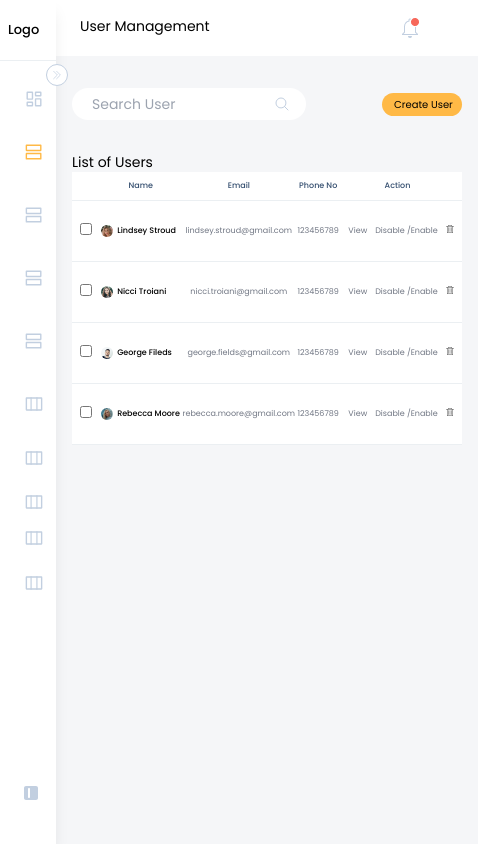
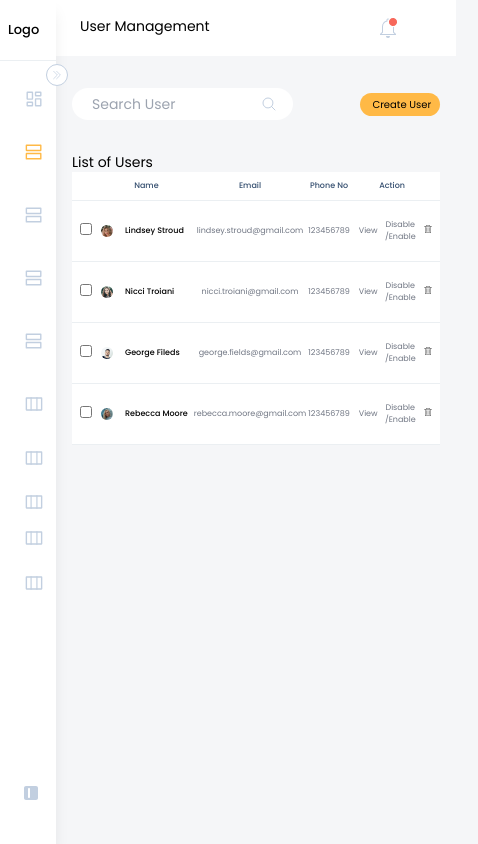
Before and after one commit to srestamalla/adminPanelHoostly, a React (Vite) app in the folder frontend/: page /user-management in a window 390 px wide. Shown: the whole page, 478 px wide, since content can reach past the window. Built offline with nearby package versions, Linux system fonts and the light colour scheme.

Commit message:
[feat] working on rsponsiveness

```diff
--- a/frontend/src/pages/ContactUs/index.jsx
+++ b/frontend/src/pages/ContactUs/index.jsx
@@ -13,7 +13,7 @@ const ContactUs = () => {
               Data from Contact Form
             </p>
           </div>
-          <div className="p-4 w-screen md:w-auto">
+          <div className="p-4 md:w-auto">
             <table className="w-full border-collapse p-2">
               <thead className="bg-white text-darkBlue text-[8px] md:text-[13px]">
                 <tr>
@@ -64,7 +64,7 @@ const ContactUs = () => {
                         <div className="whitespace-pre">{item.name}</div>
                       </div>
                     </td>
-                    <td className=" py-4 text-center text-tableGray border-b border-lightGray">
+                    <td className=" py-4 pl-4 text-center text-tableGray border-b border-lightGray">
                       {item.email}
                     </td>
                     <td className=" py-4 text-center  text-tableGray border-b border-lightGray">
@@ -80,7 +80,7 @@ const ContactUs = () => {
                         className="w-3 h-3 md:w-auto md:h-auto"
                       />
                     </td>
-                    <td className=" py-4 text-center border-b border-lightGray">
+                    <td className=" py-4 pr-2 text-center border-b border-lightGray">
                       {item.date}
                     </td>
                   </tr>
--- a/frontend/src/pages/UserManagement/index.jsx
+++ b/frontend/src/pages/UserManagement/index.jsx
@@ -53,7 +53,7 @@ const UserManagement = () => {
           <div className="md:px-4">
             <p className="text-sm md:text-xl font-normal">List of Users</p>
           </div>
-          <div className="md:p-4 w-screen md:w-auto">
+          <div className="md:p-4 md:w-auto">
             <table className="w-full border-collapse p-2">
               <thead className="bg-white text-darkBlue text-[8px] md:text-[13px]">
                 <tr>
@@ -76,7 +76,7 @@ const UserManagement = () => {
                 {userTableRowData.map((item, index) => (
                   <tr
                     key={index}
-                    className="bg-white text-[8px] md:text-[13px]"
+                    className="bg-white text-[8px] md:text-[13px] "
                   >
                     <td className="px-2 py-4 text-center border-b border-lightGray">
                       <div>
@@ -95,10 +95,12 @@ const UserManagement = () => {
                           src={item.image}
                           alt="User Profile thumbnail"
                         />
-                        <div className="whitespace-pre">{item.name}</div>
+                        <div className="whitespace-pre pl-2 pr-4">
+                          {item.name}
+                        </div>
                       </div>
                     </td>
-                    <td className=" py-4 text-center text-tableGray border-b border-lightGray">
+                    <td className=" py-4 mr-2 text-center text-tableGray border-b border-lightGray">
                       {item.email}
                     </td>
                     <td className=" py-4 text-center text-tableGray border-b border-lightGray">
@@ -106,7 +108,7 @@ const UserManagement = () => {
                     </td>
 
                     <td className=" py-4 px-2 text-center text-tableGray border-b border-lightGray">
-                      <div className="flex justify-center items-center space-x-2 md:space-x-5">
+                      <div className="flex justify-center items-center space-x-1 md:space-x-5">
                         <div>
                           <Link
                             to={`/user-management/${item.id}`}
@@ -116,7 +118,7 @@ const UserManagement = () => {
                           </Link>
                         </div>
                         <div>Disable /Enable</div>
-                        <div>
+                        <div className="w-4 md:auto">
                           <button>
                             <img
                               src={deleteIcon}
```
